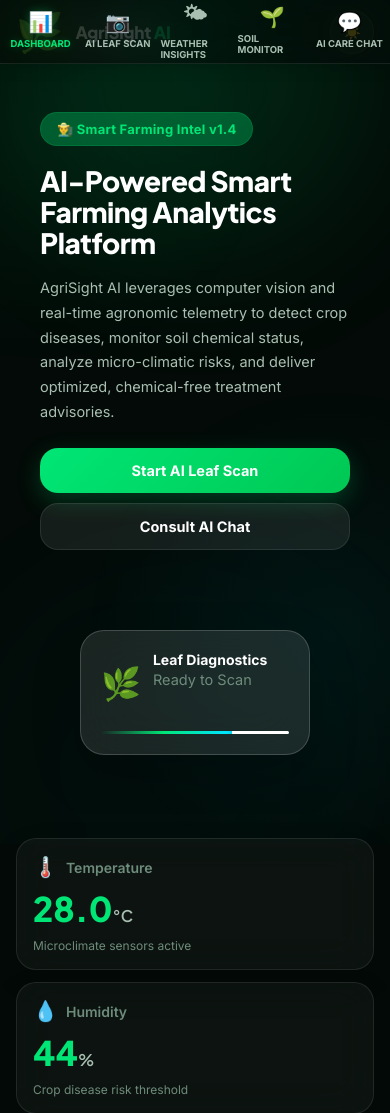
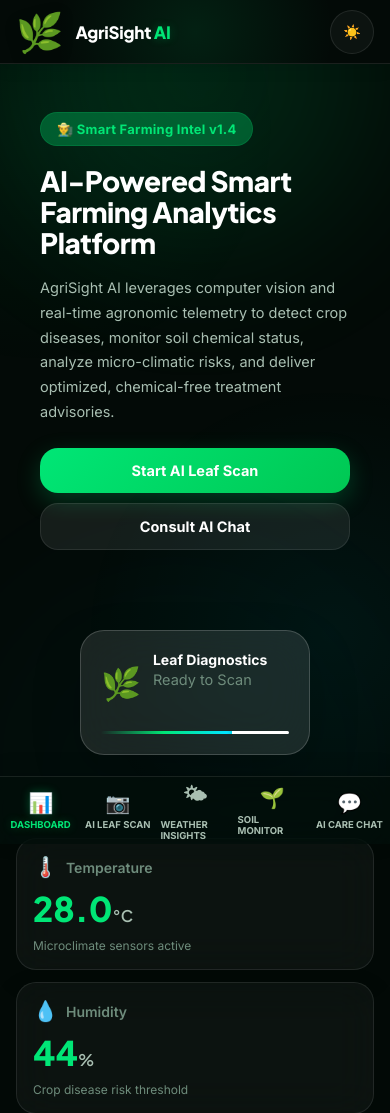
Before and after one commit to uTharun23/AgriHelp-AI, a Flask app: page / in a window 390 px wide. Shown: the top 1113 px of the page. Run offline with Flask 3, Linux system fonts and the light colour scheme; data that the repository does not hold is empty.

Commit message:
style: fix containing block layout issue for mobile navigation

```diff
--- a/static/style.css
+++ b/static/style.css
@@ -1913,7 +1913,10 @@ select option {
         align-items: center;
         z-index: 1000;
         box-shadow: 0 4px 15px rgba(0, 0, 0, 0.1);
-        overflow-y: visible; /* Prevent scrollbar within the header */
+        overflow: visible !important; /* Prevent clipping of fixed children */
+        backdrop-filter: none !important; /* [CRITICAL BUG FIX]: Prevents sidebar from acting as containing block for position: fixed nav */
+        -webkit-backdrop-filter: none !important;
+        background-color: var(--bg-app) !important; /* Use solid backdrop matching dark/light themes */
     }
 
     .logo {
```
